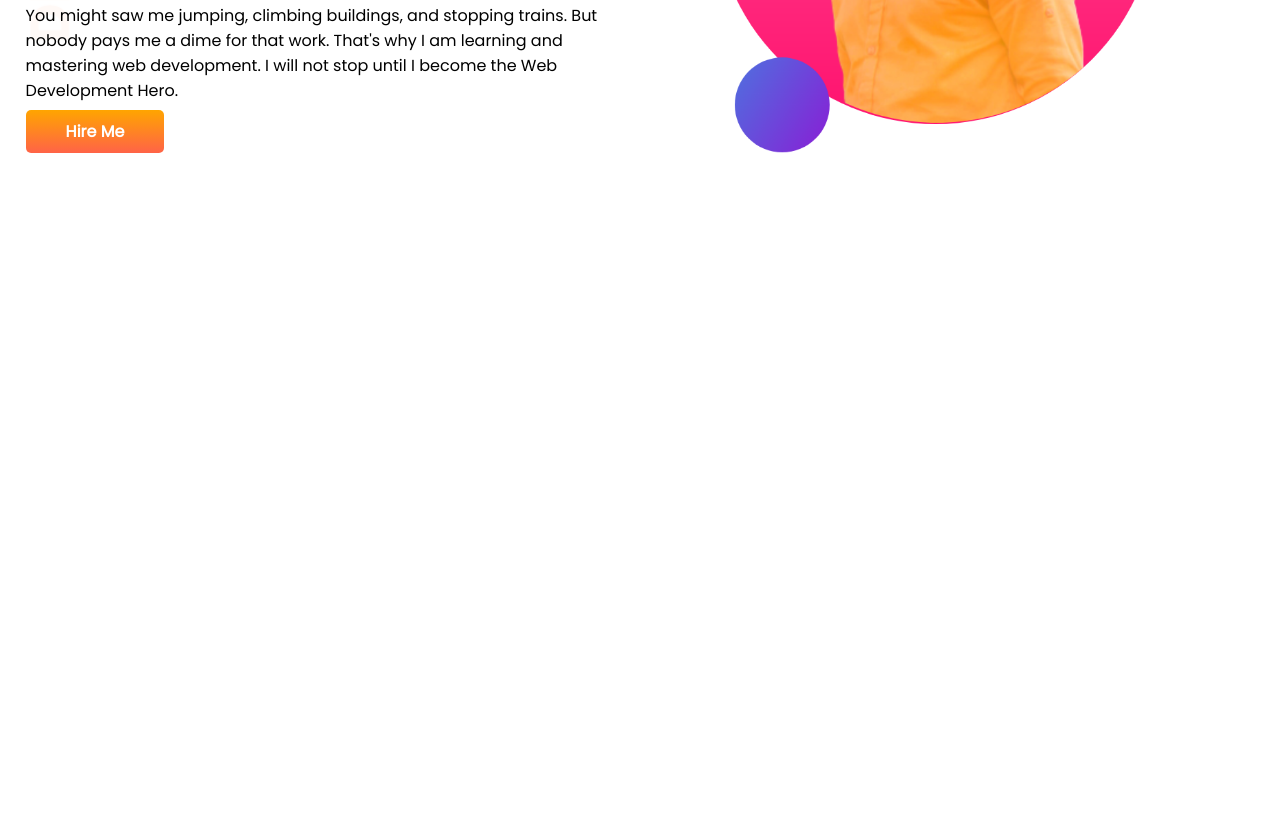
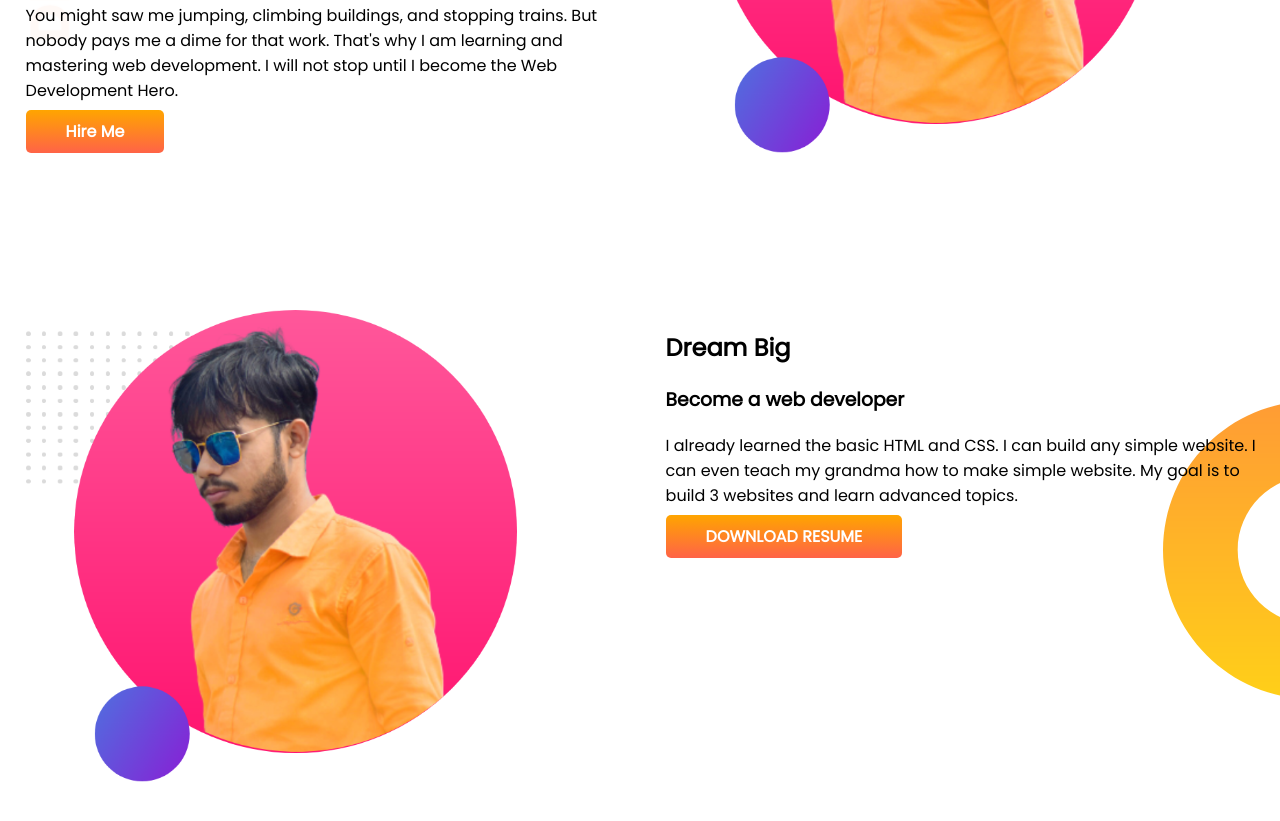
Before and after one commit to Sazzads/developer-portfolio, a plain HTML site: page index.html in a window 1280 px wide. Shown: the part 319-1140 px from the top of the page. Before the commit the page ends 800 px from the top, so only its background shows below. Drawn offline with Linux system fonts and the light colour scheme.

Commit message:
add middle banner

```diff
--- a/index.html
+++ b/index.html
@@ -23,12 +23,32 @@
                 But nobody pays me a dime for that work. That's why I am learning
                 and mastering web development. I will not stop until I become the Web
                 Development Hero.</p>
-            <a class="link-button" target="blank" href="#">Hire Me</a>
+            <a class="link-button" target="_blank" href="#">Hire Me</a>
         </div>
         <div class="half-width">
             <img src="images/sazzad.png" alt="">
         </div>
 </section>
+
+<section class="dream-big">
+    <div class="half-width">
+        <img src="images/sazzad.png" alt="">
+    </div>
+    <div class="half-width">
+        <h2>
+            Dream Big
+        </h2>
+        <h3>
+            Become a web developer
+        </h3>
+        <p>
+            I already learned the basic HTML and CSS. I can build any simple website. I can even teach my grandma how to
+            make simple website. My goal is to build 3 websites and learn advanced topics.
+        </p>
+        <a class="link-button" target="_blank" href="#">DOWNLOAD RESUME</a>
+    </div>
+
+</section>
 </body>
 
 </html>
--- a/style.css
+++ b/style.css
@@ -11,6 +11,7 @@
 }
 section{
     display: flex;
+    margin-bottom: 150px;
 }
 .half-width{
     width: 50%;
@@ -32,3 +33,8 @@
     background-image: url(images/top-banner.png);
     background-repeat: no-repeat;
 }
+.dream-big{
+    background-image: url(images/dream-bg.png);
+    background-repeat: no-repeat;
+    background-position: right;
+}
```
